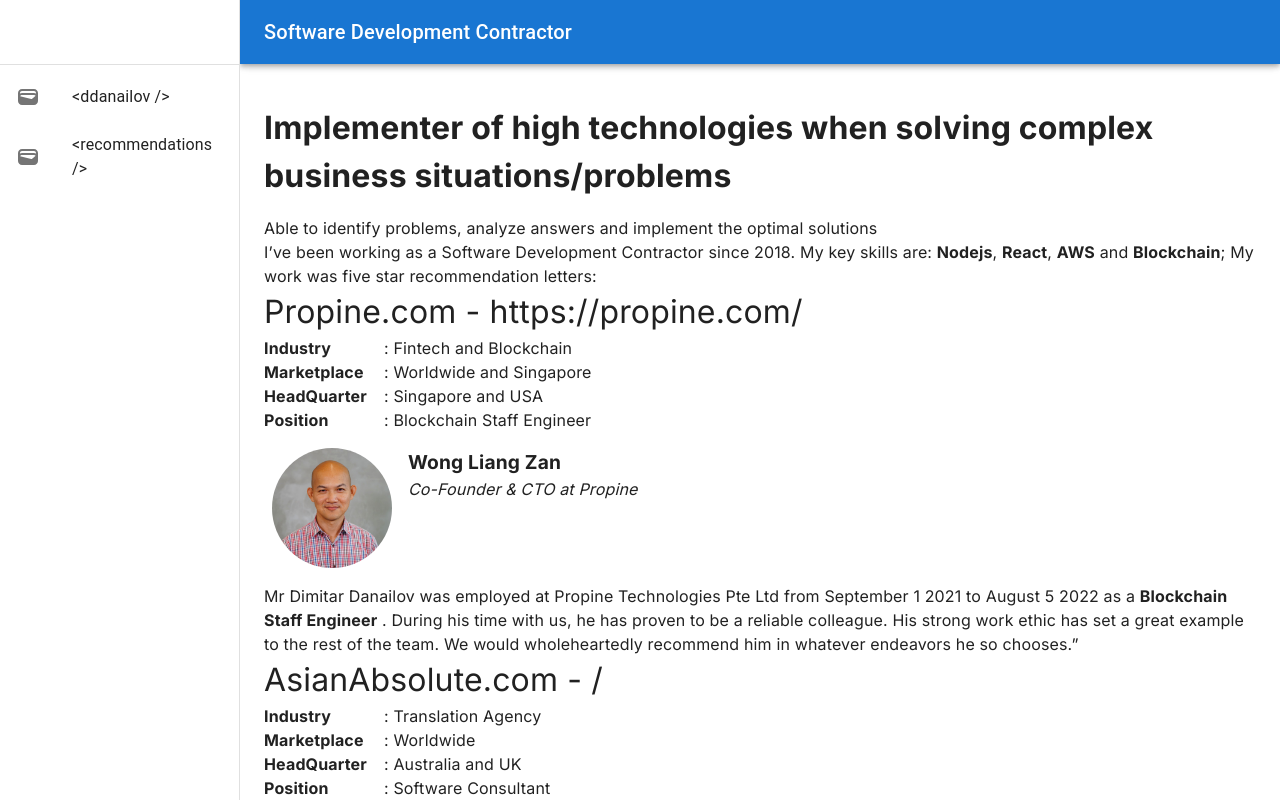
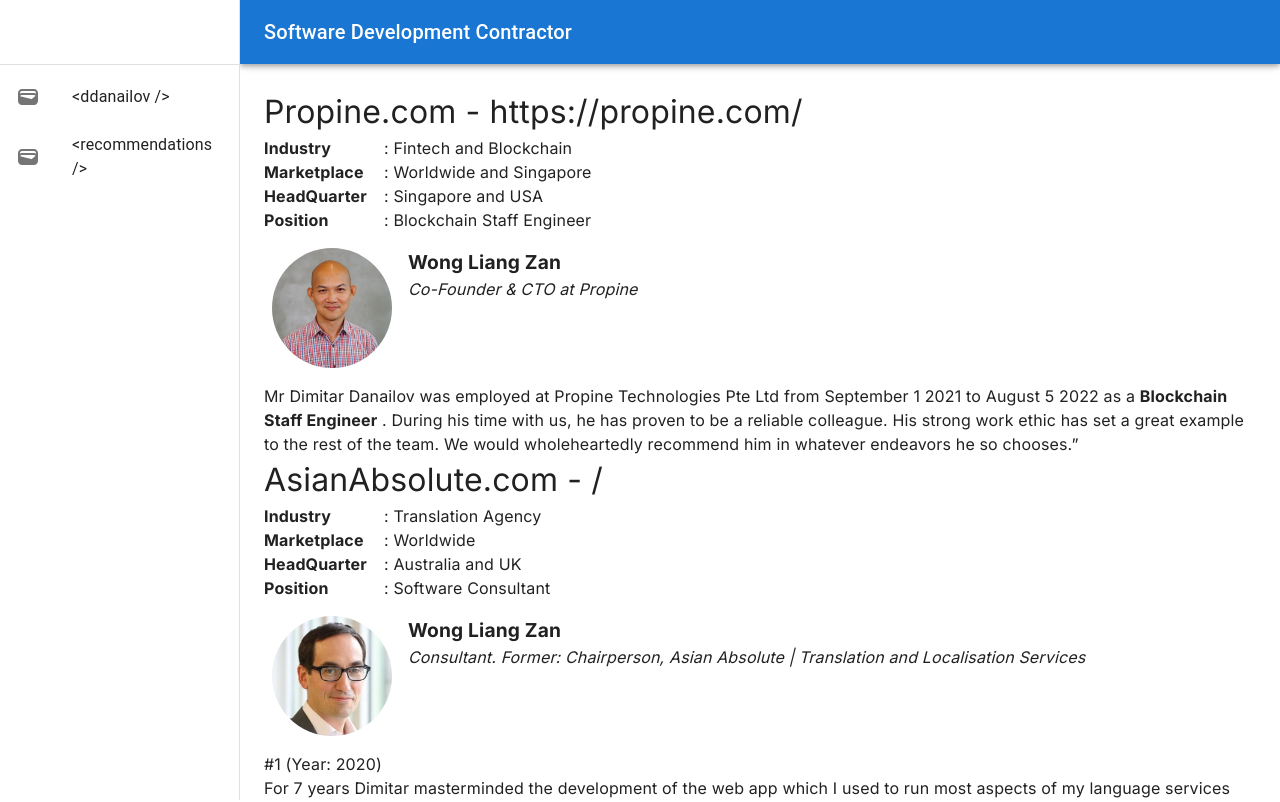
Before and after one commit to dimitardanailov/portfolio, a Next.js app in the folder apps/website/: page /recommendation-letters in a window 1280 px wide. Shown: the top 802 px of the page. Built offline with nearby package versions, Linux system fonts and the light colour scheme.

Commit message:
source codee cleanup

```diff
--- a/apps/website/src/app/recommendation-letters/Content.tsx
+++ b/apps/website/src/app/recommendation-letters/Content.tsx
@@ -16,20 +16,6 @@
 const Content = () => {
   return (
     <>
-      <Slogan>
-        Implementer of high technologies when solving complex business
-        situations/problems
-      </Slogan>
-      <h4>
-        Able to identify problems, analyze answers and implement the optimal
-        solutions
-      </h4>
-      <p>
-        I&rsquo;ve been working as a Software Development Contractor since 2018.{' '}
-        My key skills are: <Keyword word="Nodejs" />, <Keyword word="React" />,{' '}
-        <Keyword word="AWS" /> and <Keyword word="Blockchain" />; My work was
-        five star recommendation letters:
-      </p>
       <PropineLetter />
       <AsianAbsoluteLetter />
       <ElephantstockLetter />
```
